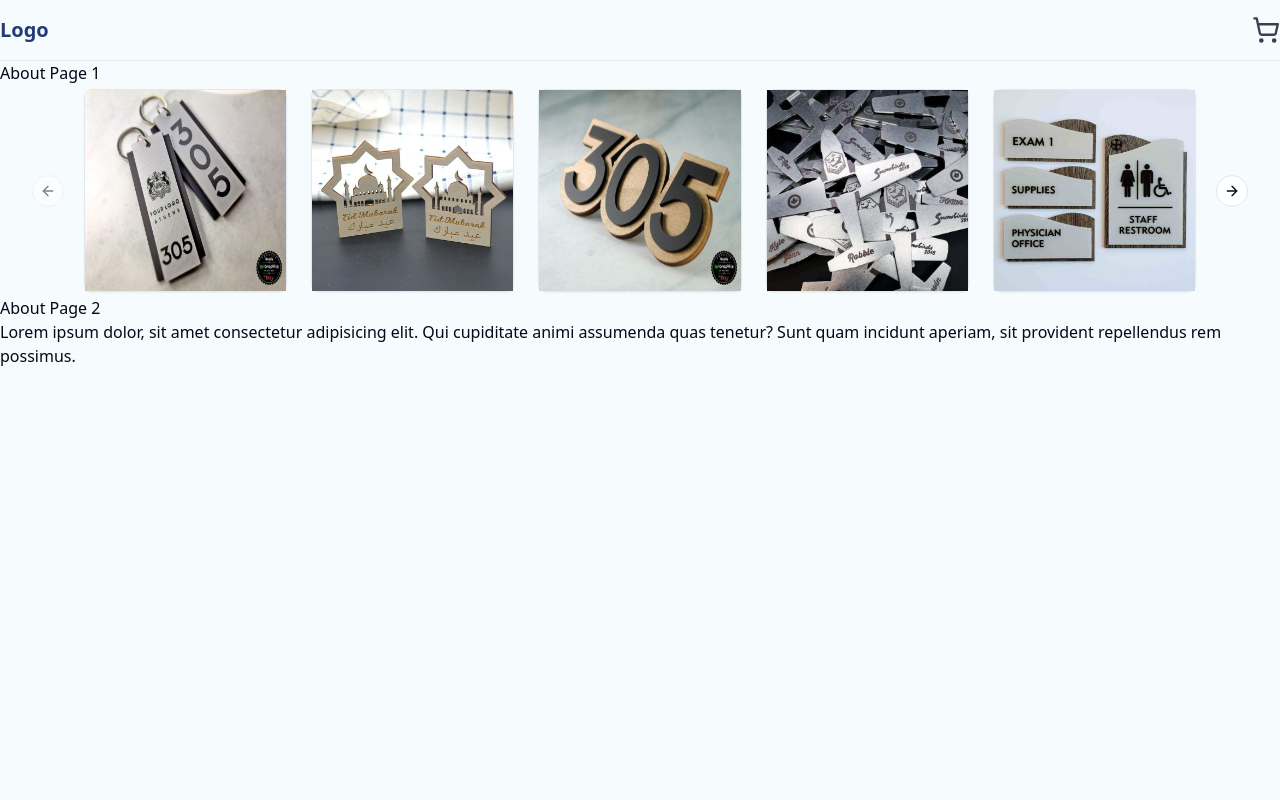
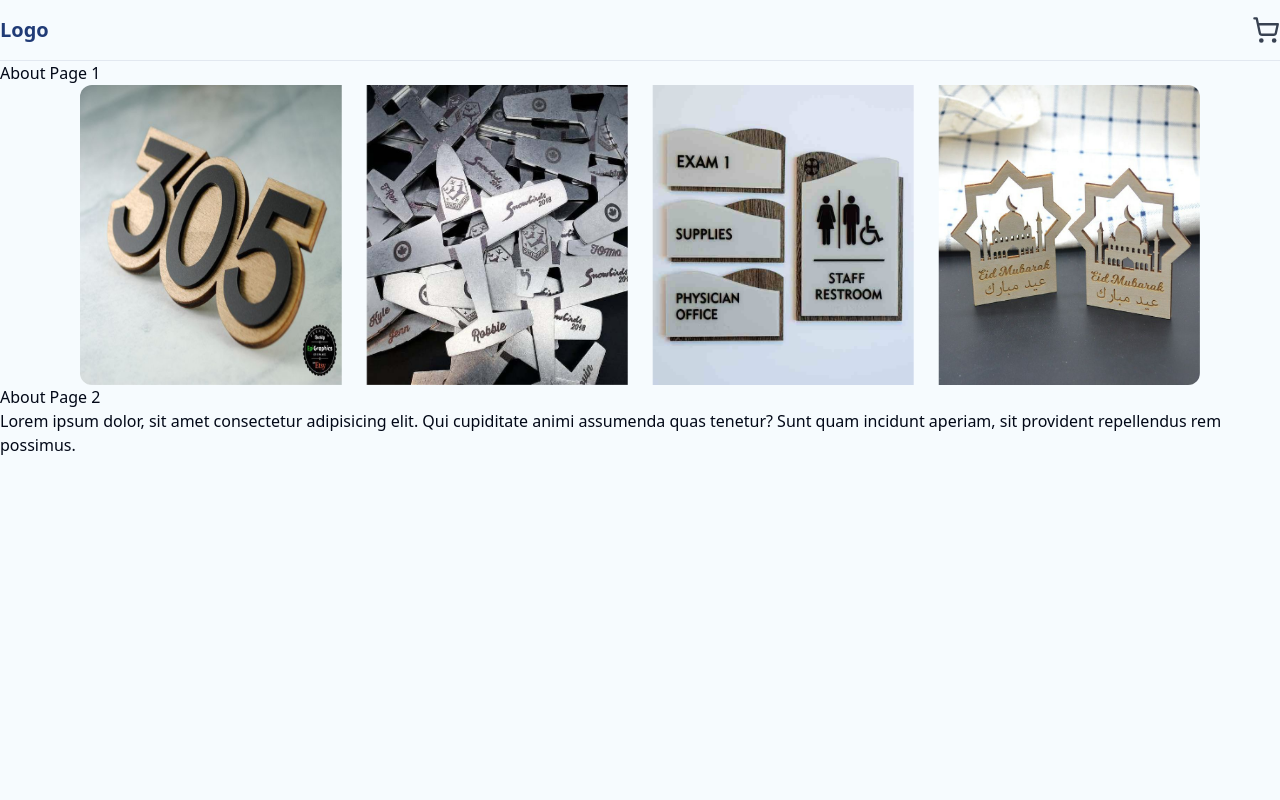
Before and after one commit to bewuket0/CNC-Aesthetics-frontend, a React (Vite) app: page /about in a window 1280 px wide. Shown: the top 800 px of the page. Built offline with nearby package versions, Linux system fonts and the light colour scheme.

Commit message:
passing category id on

```diff
--- a/package.json
+++ b/package.json
@@ -37,6 +37,7 @@
     "react-medium-image-zoom": "^5.2.14",
     "react-router-dom": "^6.28.0",
     "react-toastify": "^10.0.6",
+    "swiper": "^11.2.6",
     "tailwind-merge": "^2.5.4",
     "tailwindcss-animate": "^1.0.7",
     "uuid": "^11.0.3",
--- a/src/App.jsx
+++ b/src/App.jsx
@@ -9,7 +9,7 @@ import Layout from "./pages/user/Layout";
 import About from "./pages/user/About";
 import Contact from "./pages/user/Contact";
 import ProductDetail from "./pages/user/ProductDetail";
-import Category from "./pages/user/Category";
+import Category from "./pages/user/Advert_Banner";
 import Products from "./pages/user/Products";
 import ScrollToTop from "./components/ScrollToTop";
 import Cart from "./pages/user/Cart";
@@ -44,6 +44,7 @@ function App() {
               <Route path="/contact" element={<Contact />} />
               <Route path="/categories" element={<Category />} />
               <Route path="/products" element={<Products />} />
+              <Route path="/products/:categoryid" element={<Products />} />
               <Route
                 path="/products/detail/:pcode"
                 element={<ProductDetail />}
--- a/src/pages/user/About.jsx
+++ b/src/pages/user/About.jsx
@@ -1,4 +1,4 @@
-import Category from "./Category";
+import Category from "./Advert_Banner";
 
 const About = () => {
   return (
--- /dev/null
+++ b/src/pages/user/Advert_Banner.jsx
@@ -0,0 +1,108 @@
+import * as React from "react";
+import { Swiper, SwiperSlide } from "swiper/react";
+import { Autoplay } from "swiper/modules"; // ✅ Import module
+
+// Import Swiper styles
+import "swiper/css";
+
+import { Card, CardContent } from "@/components/ui/card";
+import {
+  Carousel,
+  CarouselContent,
+  CarouselItem,
+  CarouselNext,
+  CarouselPrevious,
+} from "@/components/ui/carousel";
+
+const productsList = [
+  // {
+  //   product_image: "/assets/photo_2024-11-07_14-19-39.jpg",
+  //   product_name: "product name",
+  //   product_price: 100,
+  //   discounted_from: 200,
+  // },
+
+  {
+    product_image: "/assets/photo_2022-07-07_22-35-52.jpg",
+  },
+  {
+    product_image: "/assets/photo_2024-11-07_14-19-423.jpg",
+  },
+  {
+    product_image: "/assets/custoemr-engravings.png",
+  },
+  {
+    product_image: "/assets/photo_2024-11-07_14-19-52.jpg",
+  },
+  {
+    product_image: "/assets/photo_2022-07-07_22-35-52.jpg",
+  },
+  {
+    product_image: "/assets/custoemr-engravings.png",
+  },
+  {
+    product_image: "/assets/download (3).png",
+  },
+];
+const Advert_Banner = () => {
+  return (
+    <div>
+      <div className="">
+        <Swiper
+          modules={[Autoplay]} // ✅ Enable autoplay module
+          spaceBetween={25}
+          slidesPerView={3}
+          loop={true}
+          breakpoints={{
+            0: {
+              slidesPerView: 1,
+            },
+
+            768: {
+              slidesPerView: 2,
+            },
+            1024: {
+              slidesPerView: 4,
+            },
+            1280: {
+              slidesPerView: 4,
+            },
+          }}
+          autoplay={{
+            delay: 3000, // 3 seconds (use 180000 for 3 minutes)
+            disableOnInteraction: false,
+          }}
+          className="h-[300px] w-full rounded-xl"
+          onSlideChange={() => console.log("slide change")}
+          onSwiper={(swiper) => console.log(swiper)}
+        >
+          {/* <Swiper
+          spaceBetween={50}
+          slidesPerView={3}
+          onSlideChange={() => console.log("slide change")}
+          onSwiper={(swiper) => console.log(swiper)}
+        > */}
+          {productsList.map((product, index) => (
+            <SwiperSlide key={index} className="bg-gray-800">
+              {" "}
+              <div className="h-full">
+                <img
+                  className="h-full w-full"
+                  src={product.product_image}
+                  alt=""
+                />
+              </div>
+            </SwiperSlide>
+          ))}
+          {/* <SwiperSlide className="bg-gray-700 p-5">Slide 2</SwiperSlide>
+          <SwiperSlide className="bg-gray-600 p-5">Slide 3</SwiperSlide>
+          <SwiperSlide className="bg-gray-500 p-5">Slide 4</SwiperSlide>
+          <SwiperSlide className="bg-gray-400 p-5">Slide 5</SwiperSlide>
+          ... */}
+        </Swiper>
+      </div>
+    </div>
+  );
+};
+
+export default Advert_Banner;
--- a/src/pages/user/Category.jsx
+++ /dev/null
@@ -1,99 +0,0 @@
-import * as React from "react";
-
-import { Card, CardContent } from "@/components/ui/card";
-import {
-  Carousel,
-  CarouselContent,
-  CarouselItem,
-  CarouselNext,
-  CarouselPrevious,
-} from "@/components/ui/carousel";
-
-const productsList = [
-  {
-    product_image: "/assets/photo_2024-11-07_14-19-39.jpg",
-    product_name: "product name",
-    product_price: 100,
-    discounted_from: 200,
-  },
-
-  {
-    product_image: "/assets/photo_2022-07-07_22-35-52.jpg",
-    product_name: "product name 2",
-    product_price: 200,
-    discounted_from: 500,
-  },
-  {
-    product_image: "/assets/photo_2024-11-07_14-19-423.jpg",
-    product_name: "product name 2",
-    product_price: 200,
-    discounted_from: 500,
-  },
-  {
-    product_image: "/assets/custoemr-engravings.png",
-    product_name: "product name",
-    product_price: 100,
-    discounted_from: 200,
-  },
-  {
-    product_image: "/assets/photo_2024-11-07_14-19-52.jpg",
-    product_name: "product name 3",
-    product_price: 150,
-    discounted_from: 660,
-  },
-  {
-    product_image: "/assets/photo_2022-07-07_22-35-52.jpg",
-    product_name: "product name 2",
-    product_price: 200,
-    discounted_from: 500,
-  },
-  {
-    product_image: "/assets/custoemr-engravings.png",
-    product_name: "product name",
-    product_price: 100,
-    discounted_from: 200,
-  },
-  {
-    product_image: "/assets/download (3).png",
-    product_name: "product name 2",
-    product_price: 200,
-    // discounted_from: 500,
-  },
-];
-const Category = () => {
-  return (
-    <div className="">
-      <Carousel
-        opts={{
-          align: "start",
-        }}
-        className="w-full"
-      >
-        <CarouselContent>
-          {productsList.map((product, index) => (
-            <CarouselItem key={index} className="md:basis-1/2 lg:basis-1/5">
-              <div className="p-1">
-                <Card>
-                  <CardContent className="flex aspect-square items-center justify-center p-0">
-                    {/* <span className="text-3xl font-semibold">{index + 1}</span> */}
-                    <div className="h-full">
-                      <img
-                        className="h-full"
-                        src={product.product_image}
-                        alt=""
-                      />
-                    </div>
-                  </CardContent>
-                </Card>
-              </div>
-            </CarouselItem>
-          ))}
-        </CarouselContent>
-        <CarouselPrevious />
-        <CarouselNext />
-      </Carousel>
-    </div>
-  );
-};
-
-export default Category;
--- a/src/pages/user/Home.jsx
+++ b/src/pages/user/Home.jsx
@@ -5,7 +5,7 @@ import AccordionCard from "@/components/AccordionCard";
 import ProductCard from "@/components/productCard";
 import { Link } from "react-router-dom";
 import Footer from "./Footer";
-import Category from "./Category";
+import Category from "./Advert_Banner";
 import Categories from "@/components/LandingPage/Categories";
 import axios from "axios";
 import { useQuery } from "@tanstack/react-query";
@@ -85,7 +85,7 @@ const Home = () => {
 
   return (
     <div className="mx-52">
-      <div className="relative my-16 py-20">
+      <div className="relative my-5 py-10">
         <h2 className="mb-7 text-center text-4xl">Latest Products</h2>
         <Category />
       </div>
--- a/src/pages/user/Products.jsx
+++ b/src/pages/user/Products.jsx
@@ -180,10 +180,23 @@ import axios from "axios";
 import { useQuery } from "@tanstack/react-query";
 import { useState, useEffect } from "react";
 
+import { useParams } from "react-router-dom";
+
 const base_url = import.meta.env.VITE_BASE_URL;
 
-const fetchProducts = async (page, search, limit) => {
-  let url = `${base_url}/product/fetch-all?page=${page}&limit=${limit}&search_key=${search}`;
+const fetchProducts = async (page, search, limit, category) => {
+  // let url = `${base_url}/product/fetch-all?page=${page}&limit=${limit}&search_key=${search}&category=${category}`;
+  // console.log("Fetching products from:", url);
+  // return axios.get(url).then((res) => res.data);
+
+  const params = new URLSearchParams();
+
+  params.append("page", page);
+  if (limit) params.append("limit", limit);
+  if (search) params.append("search_key", search);
+  if (category && category !== "all") params.append("category", category);
+
+  const url = `${base_url}/product/fetch-all?${params.toString()}`;
   console.log("Fetching products from:", url);
   return axios.get(url).then((res) => res.data);
 };
@@ -198,10 +211,11 @@ const Products = () => {
   const [limit, setLimit] = useState(5);
   const [search, setSearch] = useState("");
   const [debouncedSearch, setDebouncedSearch] = useState("");
+  const { categoryid } = useParams();
 
   const { data, error, isLoading, isError, refetch } = useQuery({
     queryKey: ["products", page, debouncedSearch, limit],
-    queryFn: () => fetchProducts(page, debouncedSearch, limit),
+    queryFn: () => fetchProducts(page, debouncedSearch, limit, categoryid),
     staleTime: 30000,
     keepPreviousData: true,
   });
```
Also changed, not shown: 1 other file (tests, documents, lock files or other folders).
